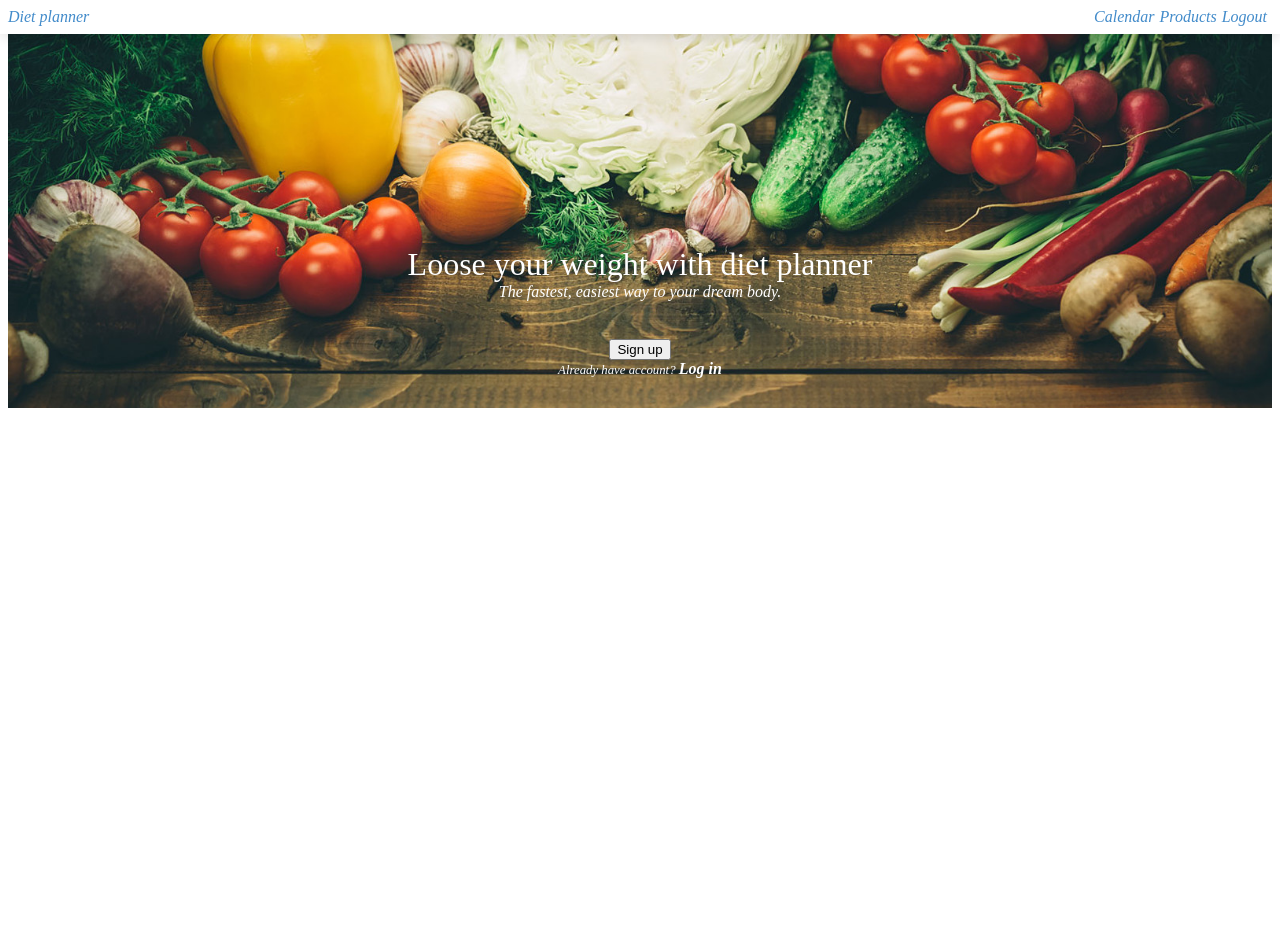
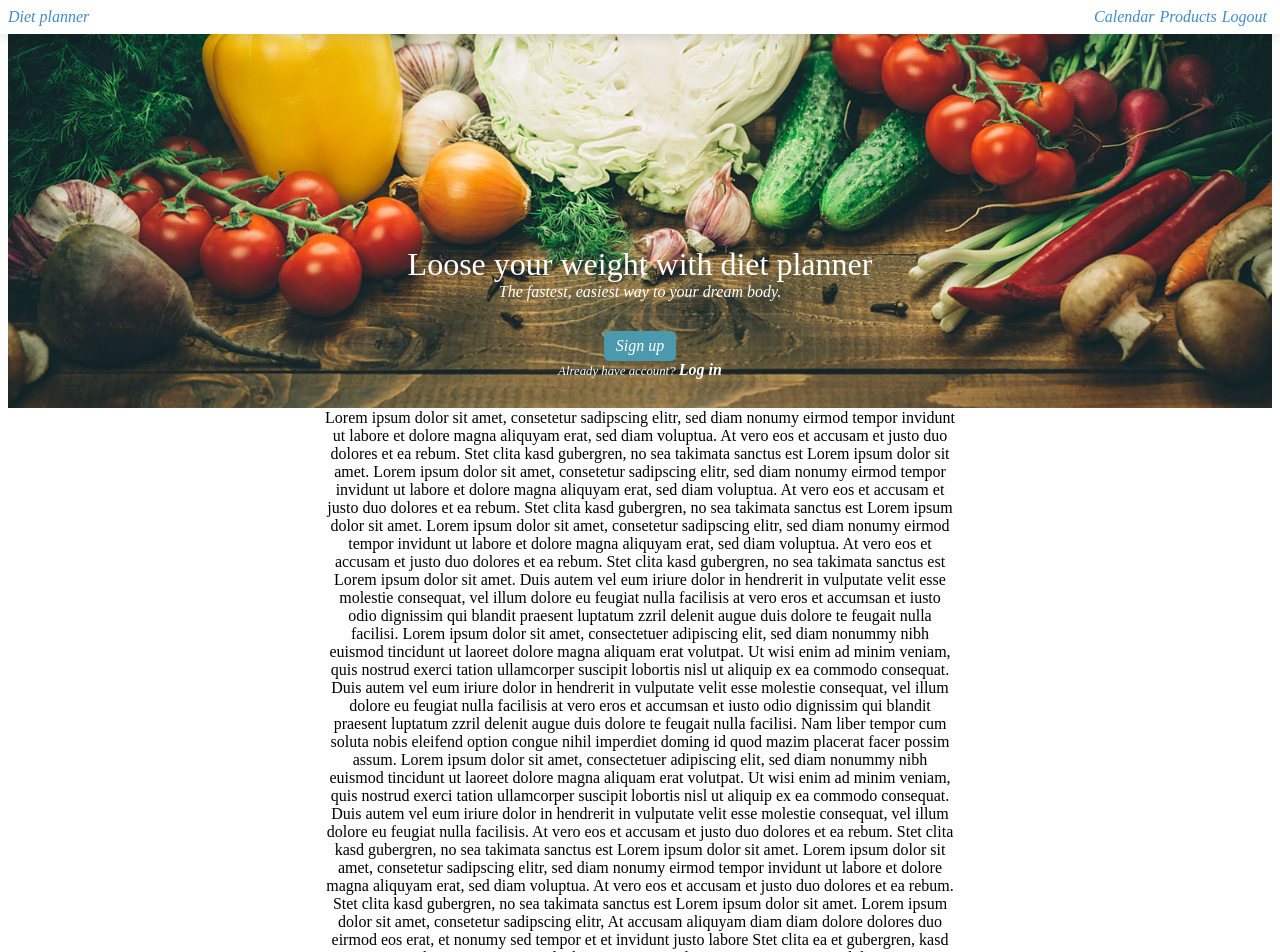
Before and after one commit to vinglfm/diet-planner, a React app: page / in a window 1280 px wide. Shown: the top 952 px of the page. Before the commit the page ends 800 px from the top, so only its background shows below. Built offline with nearby package versions, Linux system fonts and the light colour scheme.

Commit message:
Added text to caption page

```diff
--- a/src/Main/Button.jsx
+++ b/src/Main/Button.jsx
@@ -7,7 +7,7 @@
 
   render() {
     return (
-      <button className='main__button' onClick={this.props.click}>Sign up</button>
+      <div className='main__button' onClick={this.props.click}>Sign up</div>
     )
   }
 }
--- a/src/Main/Caption.jsx
+++ b/src/Main/Caption.jsx
@@ -40,8 +40,19 @@
             <Button click={this.openAuthModal}/>
             <div className='main__caption__layout__auth__text'>Already have account? <a>Log in</a></div>
           </div>
-        </div>
         <SignUpModal isOpen={this.state.authModalIsOpen} close={this.closeAuthModal}/>
+        <p className="main__caption__description">Lorem ipsum dolor sit amet, consetetur sadipscing elitr, sed diam nonumy eirmod tempor invidunt ut labore et dolore magna aliquyam erat, sed diam voluptua. At vero eos et accusam et justo duo dolores et ea rebum. Stet clita kasd gubergren, no sea takimata sanctus est Lorem ipsum dolor sit amet. Lorem ipsum dolor sit amet, consetetur sadipscing elitr, sed diam nonumy eirmod tempor invidunt ut labore et dolore magna aliquyam erat, sed diam voluptua. At vero eos et accusam et justo duo dolores et ea rebum. Stet clita kasd gubergren, no sea takimata sanctus est Lorem ipsum dolor sit amet. Lorem ipsum dolor sit amet, consetetur sadipscing elitr, sed diam nonumy eirmod tempor invidunt ut labore et dolore magna aliquyam erat, sed diam voluptua. At vero eos et accusam et justo duo dolores et ea rebum. Stet clita kasd gubergren, no sea takimata sanctus est Lorem ipsum dolor sit amet.
+
+Duis autem vel eum iriure dolor in hendrerit in vulputate velit esse molestie consequat, vel illum dolore eu feugiat nulla facilisis at vero eros et accumsan et iusto odio dignissim qui blandit praesent luptatum zzril delenit augue duis dolore te feugait nulla facilisi. Lorem ipsum dolor sit amet, consectetuer adipiscing elit, sed diam nonummy nibh euismod tincidunt ut laoreet dolore magna aliquam erat volutpat.
+
+Ut wisi enim ad minim veniam, quis nostrud exerci tation ullamcorper suscipit lobortis nisl ut aliquip ex ea commodo consequat. Duis autem vel eum iriure dolor in hendrerit in vulputate velit esse molestie consequat, vel illum dolore eu feugiat nulla facilisis at vero eros et accumsan et iusto odio dignissim qui blandit praesent luptatum zzril delenit augue duis dolore te feugait nulla facilisi.
+
+Nam liber tempor cum soluta nobis eleifend option congue nihil imperdiet doming id quod mazim placerat facer possim assum. Lorem ipsum dolor sit amet, consectetuer adipiscing elit, sed diam nonummy nibh euismod tincidunt ut laoreet dolore magna aliquam erat volutpat. Ut wisi enim ad minim veniam, quis nostrud exerci tation ullamcorper suscipit lobortis nisl ut aliquip ex ea commodo consequat.
+
+Duis autem vel eum iriure dolor in hendrerit in vulputate velit esse molestie consequat, vel illum dolore eu feugiat nulla facilisis. At vero eos et accusam et justo duo dolores et ea rebum. Stet clita kasd gubergren, no sea takimata sanctus est Lorem ipsum dolor sit amet. Lorem ipsum dolor sit amet, consetetur sadipscing elitr, sed diam nonumy eirmod tempor invidunt ut labore et dolore magna aliquyam erat, sed diam voluptua. At vero eos et accusam et justo duo dolores et ea rebum. Stet clita kasd gubergren, no sea takimata sanctus est Lorem ipsum dolor sit amet. Lorem ipsum dolor sit amet, consetetur sadipscing elitr, At accusam aliquyam diam diam dolore dolores duo eirmod eos erat, et nonumy sed tempor et et invidunt justo labore Stet clita ea et gubergren, kasd magna no rebum. sanctus sea sed takimata ut vero voluptua. est Lorem ipsum dolor sit amet. Lorem ipsum dolor sit amet, consetetur sadipscing elitr, sed diam nonumy eirmod tempor invidunt ut laboreet dolore magna aliquyam erat.
+
+Consetetur sadipscing elitr, sed diam nonumy eirmod tempor invidunt ut labore et dolore magna aliquyam erat, sed diam voluptua. At vero eos et accusam et justo duo dolores et ea rebum. Stet clita kasd gubergren, no sea takimata sanctus est Lorem ipsum dolor sit amet. Lorem ipsum dolor sit amet, consetetur sadipscing elitr, sed diam nonumy eirmod tempor invidunt ut labore et dolore magna aliquyam erat, sed diam voluptua. At vero eos et accusam et justo duo dolores et ea rebum. Stet clita kasd gubergren, no sea takimata sanctus est Lorem ipsum dolor sit amet. Lorem ipsum dolor sit amet, consetetur sadipscing elitr, sed diam nonumy eirmod tempor invidunt ut labore et dolore magna aliquyam erat, sed diam voluptua. At vero eos et accusam et justo duo dolores et ea rebum. Stet clita kasd gubergren, no sea takimata sanctus est Lorem ipsum dolor sit amet.</p>
+  </div>
       </div>
     );
   }
--- a/src/Main/main.scss
+++ b/src/Main/main.scss
@@ -1,7 +1,21 @@
 .main {
   &__button {
     cursor: pointer;
+    display: inline-block;
+    background: #4B99AD;
+    font-style: italic;
+    border-radius: 5px;
+    // color: #ECECEA;
+    padding: 6px 12px 6px 12px;
+
+    &:focus {
+      background: #4691A4;
+      box-shadow: none;
+      -moz-box-shadow: none;
+      -webkit-box-shadow: none;
+    }
   }
+
   &__caption {
     position: relative;
     text-align: center;
@@ -9,6 +23,11 @@
     background-repeat: no-repeat;
     background-position: center 35%;
     height: 400px;
+
+    &__description {
+      color: black;
+      margin-top: 30px;
+    }
 
     &__layout {
       color: #fff;
@@ -28,7 +47,7 @@
       }
 
       &__auth {
-        margin-top: 6%;
+        margin-top: 30px;
 
         &__text {
           font-style: italic;
--- a/src/app/app.scss
+++ b/src/app/app.scss
@@ -1,3 +1,3 @@
 .app {
-  background-color: #ECECEA;
+  background-color: #F8F8F7;
 }
```
